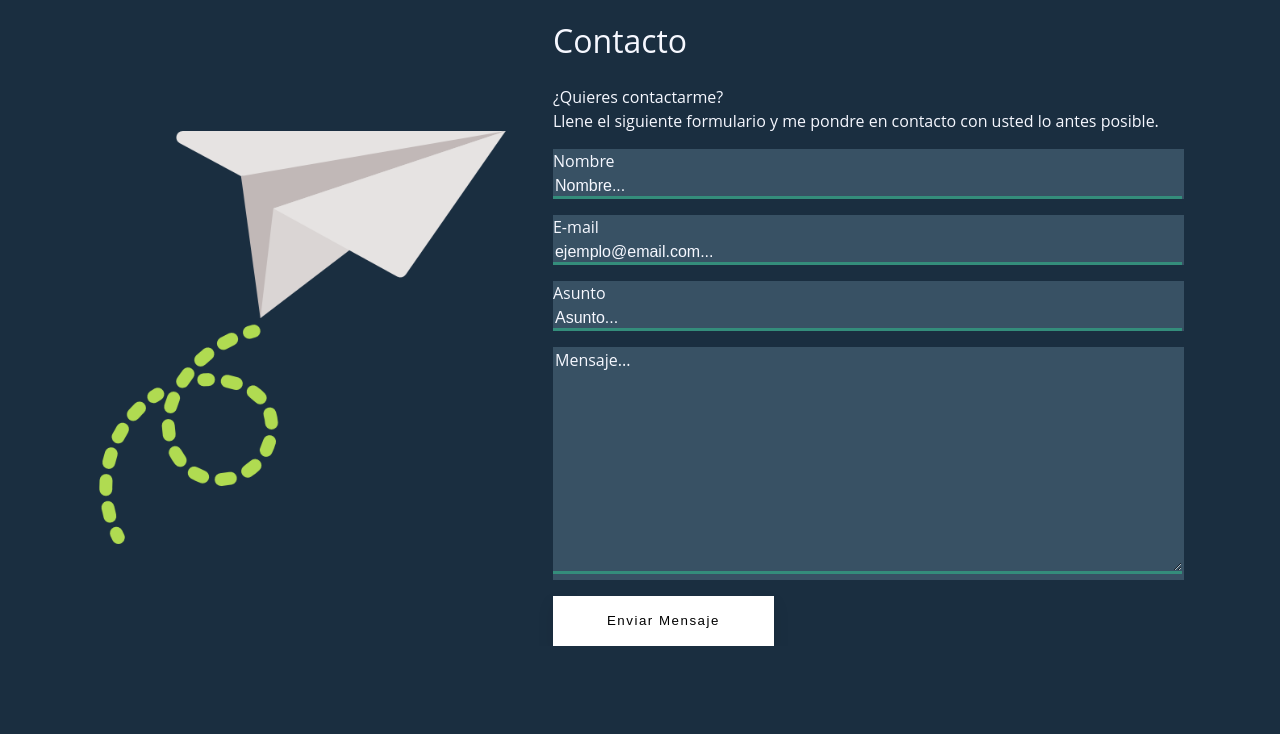
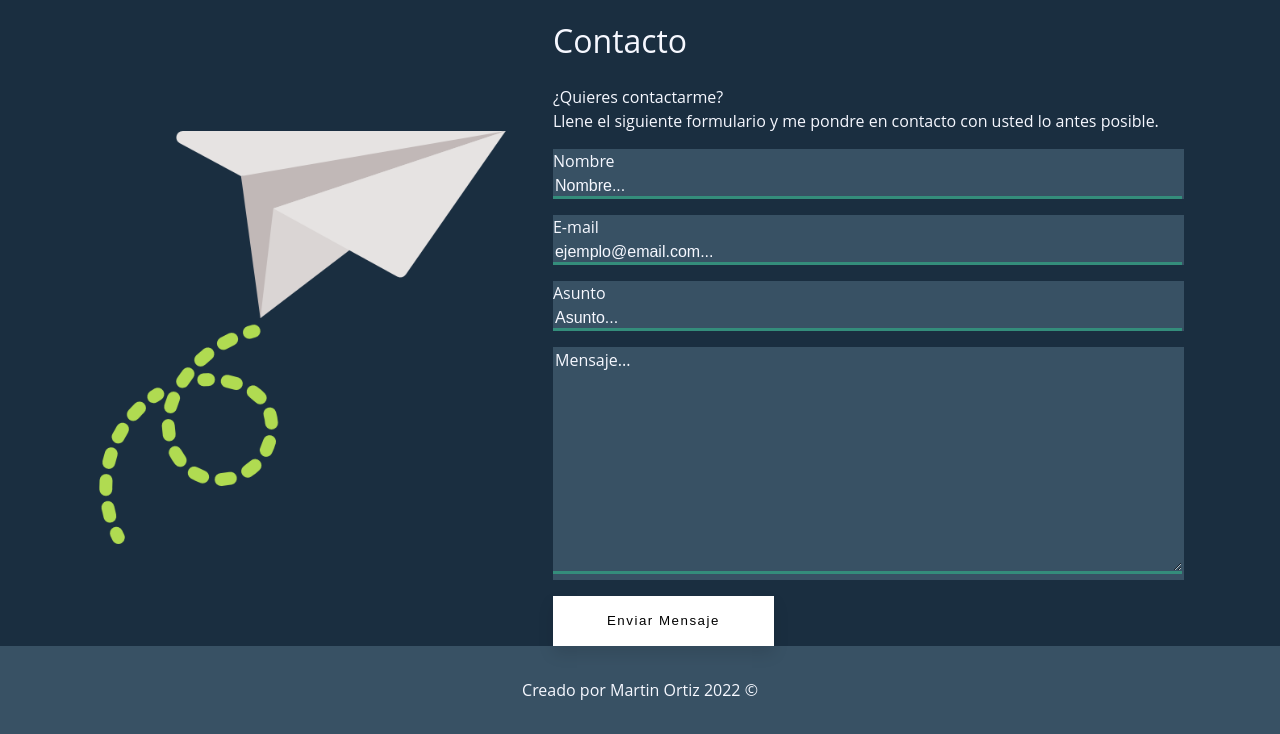
Before and after one commit to Martin-Ortiz/portfolio, a plain HTML site: page index.html in a window 1280 px wide. Shown: the part 3149-3883 px from the top of the page. Before the commit the page ends 3795 px from the top, so only its background shows below. Drawn offline with Linux system fonts and the light colour scheme.

Commit message:
Diseño finalizado de la pagina

```diff
--- a/assets/css/style.css
+++ b/assets/css/style.css
@@ -263,3 +263,13 @@ a{
   textarea{
     font-family: 'Open Sans',Arial,sans-serif;
   }
+
+  /*---Footer*/
+  .pie__de-pagina{
+    background-color: var(--color-light-black2);
+  }
+  .autor__page{
+    text-align: center;
+    padding-top: 2rem;
+    padding-bottom: 2rem;
+  }
--- a/index.html
+++ b/index.html
@@ -264,7 +264,9 @@
 
     </main>
     <footer>
-
+        <section class="pie__de-pagina">
+            <p class="autor__page">Creado por Martin Ortiz 2022 &copy;</p>
+        </section>
     </footer>
 
 </body>
```
